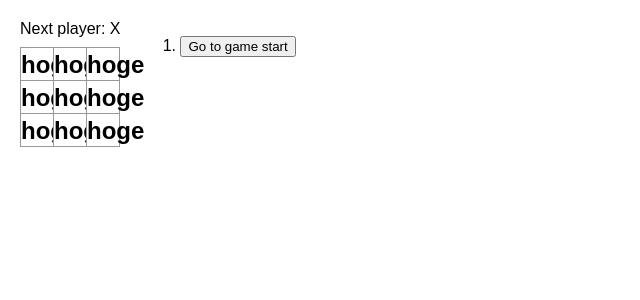
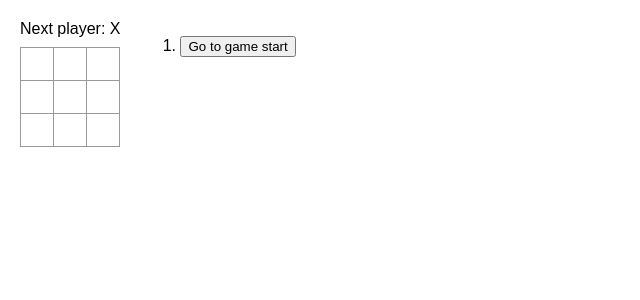
Before and after one commit to kzk4043/react_tutorial, a React (Create React App) app in the folder src/: page / in a window 1280 px wide. Shown: the top 300 px of the page, without its empty margins (0-640 px from the left). Built offline with nearby package versions, Linux system fonts and the light colour scheme.

Commit message:
feat: chromaticテスト元に戻す

```diff
--- a/src/App.js
+++ b/src/App.js
@@ -4,7 +4,6 @@ export function Square({ value, onSquareClick, ...props }) {
   return (
     <button className="square" onClick={onSquareClick} {...props}>
       {value}
-      <span>hoge</span>
     </button>
   );
 }
```
Also changed, not shown: 1 other file (tests, documents, lock files or other folders).
